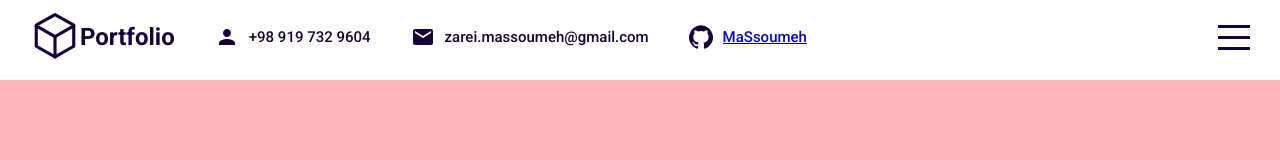
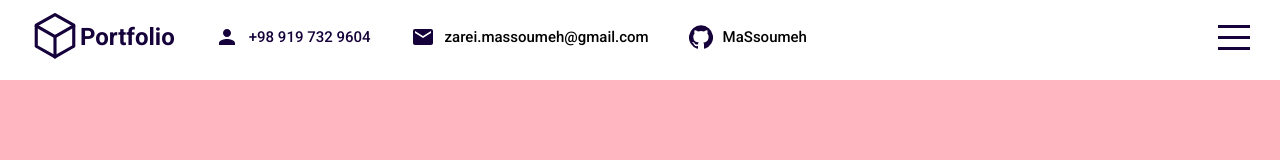
Before and after one commit to MaSsoumeh/portfolio, a React (Create React App) app: page / in a window 1280 px wide. Shown: the top 160 px of the page. Built offline with nearby package versions, Linux system fonts and the light colour scheme.

Commit message:
add links

```diff
--- a/src/components/topbar/Topbar.jsx
+++ b/src/components/topbar/Topbar.jsx
@@ -22,12 +22,23 @@ const Topbar = (props) => {
           </div>
           <div className='itemContainer'>
             <Mail className='icon' />
-            <span>zarei.massoumeh@gmail.com</span>
+            <span>
+              <a className='link' href='mailto:zarei.massoumeh@gmail.com'>
+                zarei.massoumeh@gmail.com
+              </a>
+            </span>
           </div>
           <div className='itemContainer'>
             <GitHub className='icon' />
             <span>
-              <a href='https://github.com/MaSsoumeh'>MaSsoumeh</a>
+              <a
+                className='link'
+                target='_blank'
+                rel='noreferrer'
+                href='https://github.com/MaSsoumeh'
+              >
+                MaSsoumeh
+              </a>
             </span>
           </div>
         </div>
```
